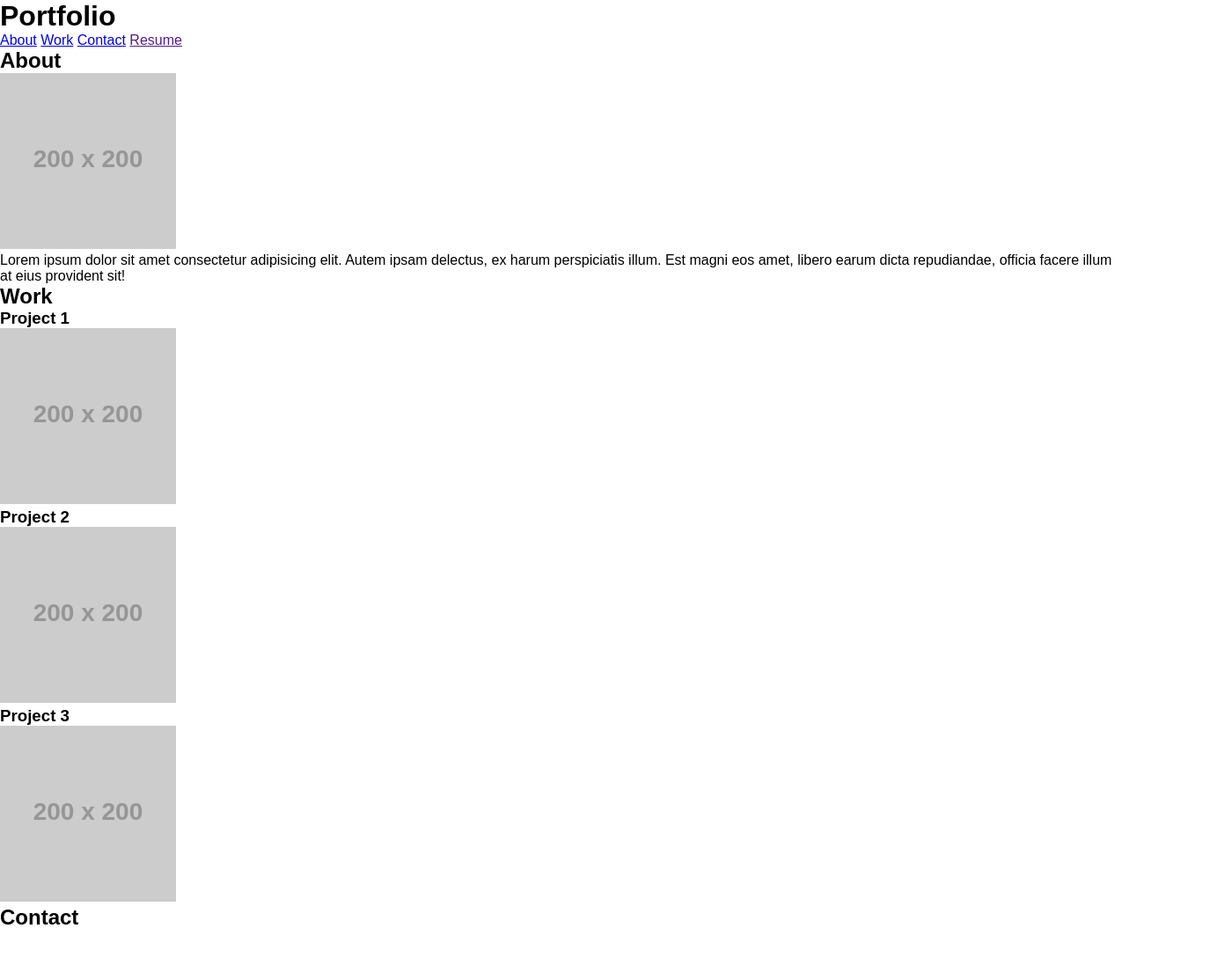
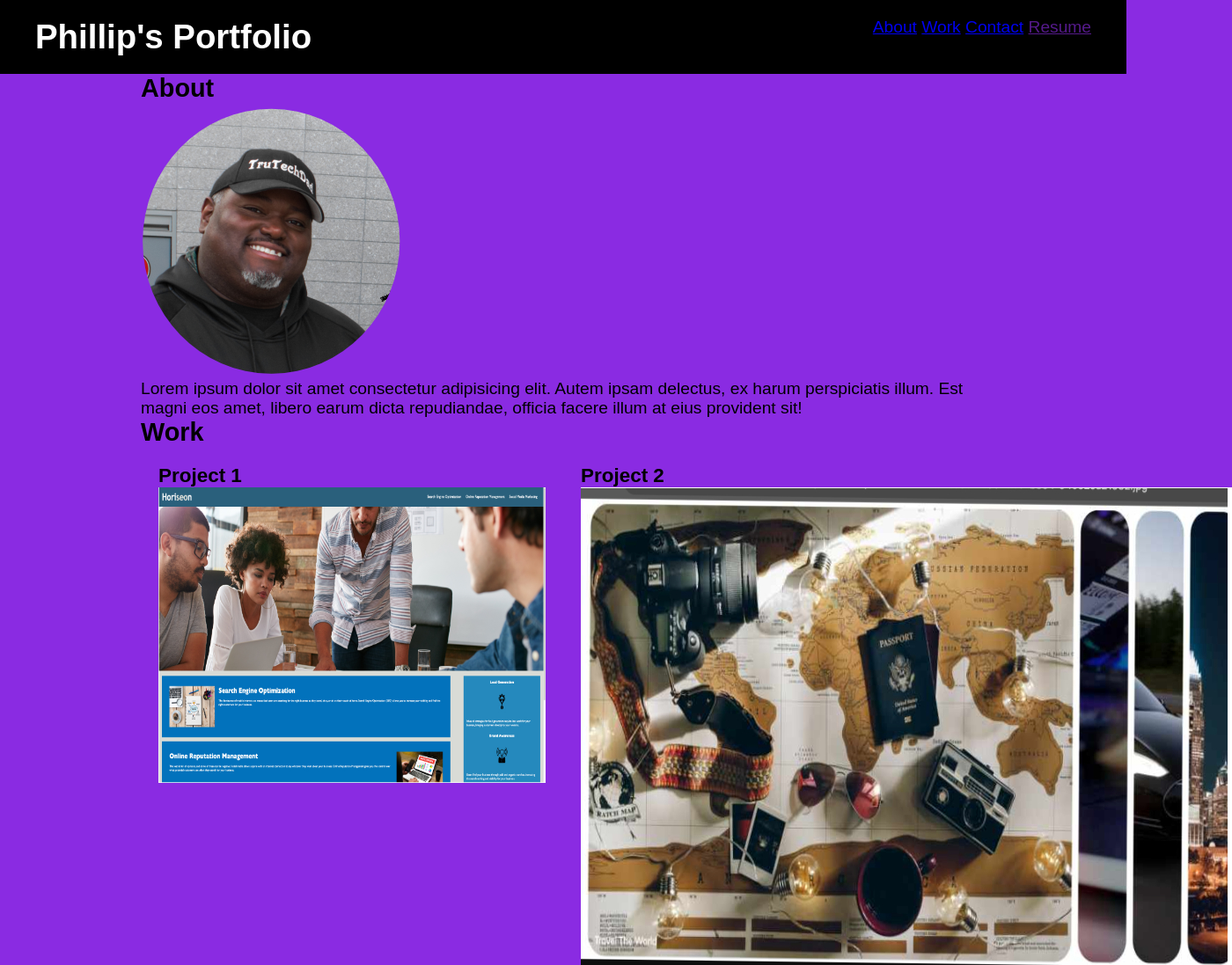
Before and after one commit to TruTechDad/novice-css-portfolio, a plain HTML site: page index.html in a window 1280 px wide. Shown: the top 1097 px of the page at 88% size, 1400 px wide, since content can reach past the window. Before the commit the page ends 1057 px from the top, so only its background shows below. Drawn offline with Linux system fonts and the light colour scheme; placeholder pictures from the web are drawn by us.

Commit message:
made a few change in html and css to clean up

```diff
--- a/assets/css/styles.css
+++ b/assets/css/styles.css
@@ -6,4 +6,54 @@
 
 body {
     font-family: Arial, Helvetica, sans-serif;
+    font-size: larger;
+    background-color: blueviolet;
 }
+
+/* .nav {
+    padding-left: 80%;
+} */
+
+header {
+    background-color: black;
+    color: white;
+    padding: 20px 40px;
+    display: flex;
+    justify-content: space-between;
+}
+
+main {
+    max-width: 960px;
+    margin: auto;
+}
+
+.portfolio-items {
+    display: flex;
+    flex-wrap: wrap;
+}
+
+.portfolio-items article {
+    width:calc(50% - 40px);
+    margin: 20px;
+
+}
+.portfolio-items article:first-child {
+    width: calc(100% 40px);
+}
+.portfolio-items article:first-child img {
+    width: 100%;
+}
+
+/* .project1 {
+    width: 100%;
+
+}
+
+.project2 {
+    width: 50%;
+    height: 100px;
+}
+
+.project3 {
+    width: 50%;
+} */
--- a/index.html
+++ b/index.html
@@ -3,16 +3,16 @@
 <head>
     <meta charset="UTF-8">
     <meta name="viewport" content="width=device-width, initial-scale=1.0">
-    <title>Portfolio</title>
+    <title>Phillip's Portfolio</title>
     <link rel="stylesheet" href="/assets/css/styles.css">
 </head>
 <body>
     <header>
-        <h1>Portfolio</h1>
-        <nav>
-            <a href="about">About</a>
-            <a href="work">Work</a>
-            <a href="contact">Contact</a>
+        <h1>Phillip's Portfolio</h1>
+        <nav class="nav">
+            <a href="#about">About</a>
+            <a href="#work">Work</a>
+            <a href="#contact">Contact</a>
             <a href="">Resume</a>
         </nav>
 
@@ -21,7 +21,7 @@
      <section id="about">
         <h2>About</h2>
         <div>
-            <img src="https://via.placeholder.com/200">
+            <img src="/assets/images/Phillip.png">
             <p>Lorem ipsum dolor sit amet consectetur adipisicing elit. Autem ipsam delectus, ex harum perspiciatis illum. Est magni eos amet, libero earum dicta repudiandae, officia facere illum at eius provident sit!</p>
         </div>
      </section>
@@ -29,34 +29,34 @@
      <section id="work">
         <h2>Work</h2>
             <div class="portfolio-items">
-                <article>
+                <article class="project1">
                     <h3>Project 1</h3>
                     <a href="#">
-                        <img src="https://via.placeholder.com/200"/>
+                        <img src="./assets/images/Horisen.jpg"/>
                     </a>
                 </article>
-                <article>
+                <article class="project2">
                     <h3>Project 2</h3>
                     <a href="#">
-                        <img src="https://via.placeholder.com/200"/>
+                        <img src="/assets/images/maps.jpg"/>
                     </a>
                 </article>
-                <article>
+                <article class="project3">
                     <h3>Project 3</h3>
                     <a href="#">
-                        <img src="https://via.placeholder.com/200"/>
+                        <img src="/assets/images/skiills.jpg"/>
                     </a>
                 </article>
             </div>
      </section>
 
      <section>
-     <footer>
-        <section id="contact">
+     <footer id="contact">
         <h2>Contact</h2>
-
-
-        </section>
+        <div>
+            <a href="www.linkedin.com/in/phillip-hamilton-33a37821a">LinkedIn</a>
+            <p class="copyright">© 2023 Phillip Hamilton.</p>
+          </div>
    </footer>
     </main>
 
```
Also changed, not shown: assets/images/Phillip.png (added).
